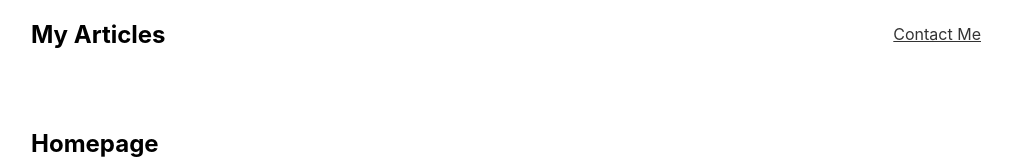
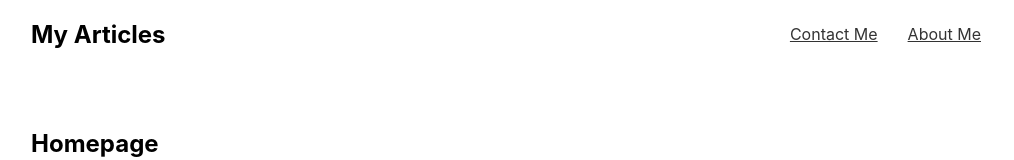
Before and after one commit to gareth-robinson865/multi-page-site, a React (Create React App) app: page / in a window 1280 px wide. Shown: the top 160 px of the page, without its empty margins (129-1143 px from the left). Built offline with nearby package versions, Linux system fonts and the light colour scheme.

Commit message:
link for About me

```diff
--- a/src/App.js
+++ b/src/App.js
@@ -14,6 +14,7 @@ function App() {
         <nav>
           <h1>My Articles</h1>
           <a href='/Contact'>Contact Me</a>
+          <a href='/About'>About Me</a>
         </nav>
         <Switch>
           <Route exact path="/">
```
